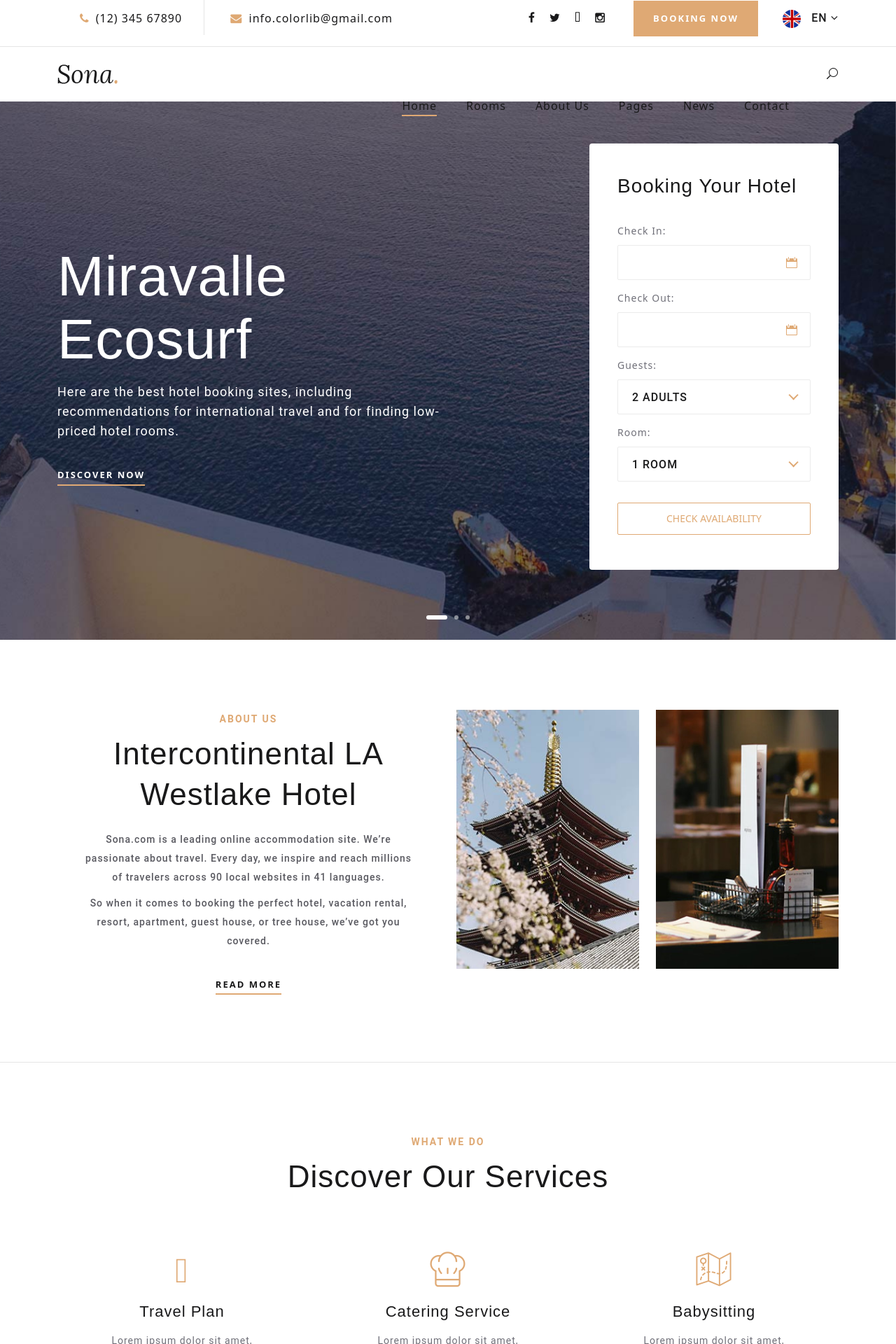
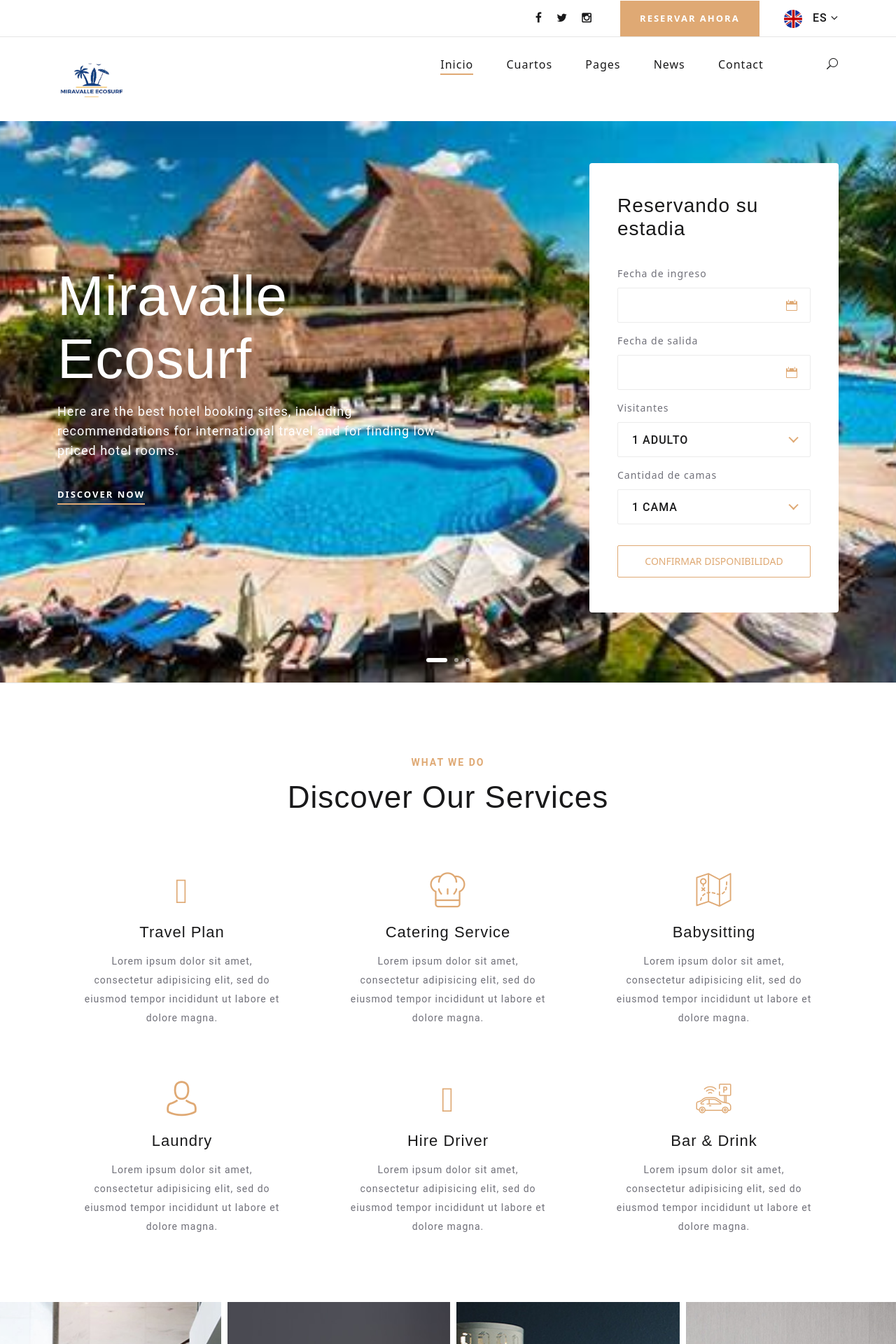
Before and after one commit to Bondanza/PTC2023, a PHP site: page /estadia.html in a window 1280 px wide. Shown: the top 1920 px of the page at 70% size. Run offline with PHP 8.4, Linux system fonts and the light colour scheme.

Commit message:
Modificacion formulario estadia

```diff
--- a/estadia.html
+++ b/estadia.html
@@ -7,7 +7,8 @@
     <meta name="keywords" content="Sona, unica, creative, html">
     <meta name="viewport" content="width=device-width, initial-scale=1.0">
     <meta http-equiv="X-UA-Compatible" content="ie=edge">
-    <title> Miravalle | Template</title>
+    <title> Miravalle Hotel </title>
+         <link rel="icon" type="image/x-icon" href="images/Logo1.png">
 
     <!-- Google Font -->
     <link href="https://fonts.googleapis.com/css?family=Lora:400,700&display=swap" rel="stylesheet">
@@ -94,27 +95,24 @@
             <div class="container">
                 <div class="row">
                     <div class="col-lg-6">
-                        <ul class="tn-left">
-                            <li><i class="fa fa-phone"></i> (12) 345 67890</li>
-                            <li><i class="fa fa-envelope"></i> info.colorlib@gmail.com</li>
-                        </ul>
+
                     </div>
                     <div class="col-lg-6">
                         <div class="tn-right">
                             <div class="top-social">
                                 <a href="#"><i class="fa fa-facebook"></i></a>
                                 <a href="#"><i class="fa fa-twitter"></i></a>
-                                <a href="#"><i class="fa fa-tripadvisor"></i></a>
+
                                 <a href="#"><i class="fa fa-instagram"></i></a>
                             </div>
-                            <a href="#" class="bk-btn">Booking Now</a>
+                            <a href="#" class="bk-btn"> Reservar ahora </a>
                             <div class="language-option">
                                 <img src="images/flag.jpg" alt="">
-                                <span>EN <i class="fa fa-angle-down"></i></span>
+                                <span> ES <i class="fa fa-angle-down"></i></span>
                                 <div class="flag-dropdown">
                                     <ul>
-                                        <li><a href="#">Zi</a></li>
-                                        <li><a href="#">Fr</a></li>
+                                        <li><a href="#">EN</a></li>
+
                                     </ul>
                                 </div>
                             </div>
@@ -129,17 +127,17 @@
                     <div class="col-lg-2">
                         <div class="logo">
                             <a href="./index.html">
-                                <img src="images/logo.png" alt="">
+                                <img src="images/Logo1.png" alt="" height = 70 width = 100>
                             </a>
                         </div>
                     </div>
                     <div class="col-lg-10">
                         <div class="nav-menu">
                             <nav class="mainmenu">
-                                <ul>
-                                    <li class="active"><a href="./index.html">Home</a></li>
-                                    <li><a href="./rooms.html">Rooms</a></li>
-                                    <li><a href="./about-us.html">About Us</a></li>
+
+                                    <li class="active"><a href="#inicio"> Inicio </a></li>
+                                    <li><a href="./rooms.html"> Cuartos </a></li>
+
                                     <li><a href="./pages.html">Pages</a>
                                         <ul class="dropdown">
                                             <li><a href="./room-details.html">Room Details</a></li>
@@ -150,7 +148,7 @@
                                     </li>
                                     <li><a href="./blog.html">News</a></li>
                                     <li><a href="./contact.html">Contact</a></li>
-                                </ul>
+
                             </nav>
                             <div class="nav-right search-switch">
                                 <i class="icon_search"></i>
@@ -164,7 +162,7 @@
     <!-- Header End -->
 
     <!-- Hero Section Begin -->
-    <section class="hero-section">
+    <section class="hero-section" id="inicio">
         <div class="container">
             <div class="row">
                 <div class="col-lg-6">
@@ -177,33 +175,35 @@
                 </div>
                 <div class="col-xl-4 col-lg-5 offset-xl-2 offset-lg-1">
                     <div class="booking-form">
-                        <h3>Booking Your Hotel</h3>
+                        <h3> Reservando su estadia </h3>
                         <form action="#">
                             <div class="check-date">
-                                <label for="date-in">Check In:</label>
+                                <label for="date-in"> Fecha de ingreso </label>
                                 <input type="text" class="date-input" id="date-in">
                                 <i class="icon_calendar"></i>
                             </div>
                             <div class="check-date">
-                                <label for="date-out">Check Out:</label>
+                                <label for="date-out"> Fecha de salida </label>
                                 <input type="text" class="date-input" id="date-out">
                                 <i class="icon_calendar"></i>
                             </div>
                             <div class="select-option">
-                                <label for="guest">Guests:</label>
+                                <label for="guest"> Visitantes </label>
                                 <select id="guest">
-                                    <option value="">2 Adults</option>
-                                    <option value="">3 Adults</option>
+                                    <option value="">1 Adulto</option>
+                                    <option value="">2 Adulto</option>
+                                    <option value="">3 Adulto</option>
+                                    <option value="">4 Adulto</option>
                                 </select>
                             </div>
                             <div class="select-option">
-                                <label for="room">Room:</label>
+                                <label for="room"> Cantidad de camas </label>
                                 <select id="room">
-                                    <option value="">1 Room</option>
-                                    <option value="">2 Room</option>
+                                    <option value="">1 cama</option>
+                                    <option value="">2 camas</option>
                                 </select>
                             </div>
-                            <button type="submit">Check Availability</button>
+                            <button type="submit"> Confirmar disponibilidad </button>
                         </form>
                     </div>
                 </div>
@@ -217,40 +217,7 @@
     </section>
     <!-- Hero Section End -->
 
-    <!-- About Us Section Begin -->
-    <section class="aboutus-section spad">
-        <div class="container">
-            <div class="row">
-                <div class="col-lg-6">
-                    <div class="about-text">
-                        <div class="section-title">
-                            <span>About Us</span>
-                            <h2>Intercontinental LA <br />Westlake Hotel</h2>
-                        </div>
-                        <p class="f-para">Sona.com is a leading online accommodation site. We’re passionate about
-                            travel. Every day, we inspire and reach millions of travelers across 90 local websites in 41
-                            languages.</p>
-                        <p class="s-para">So when it comes to booking the perfect hotel, vacation rental, resort,
-                            apartment, guest house, or tree house, we’ve got you covered.</p>
-                        <a href="#" class="primary-btn about-btn">Read More</a>
-                    </div>
-                </div>
-                <div class="col-lg-6">
-                    <div class="about-pic">
-                        <div class="row">
-                            <div class="col-sm-6">
-                                <img src="images/about/about-1.jpg" alt="">
-                            </div>
-                            <div class="col-sm-6">
-                                <img src="images/about/about-2.jpg" alt="">
-                            </div>
-                        </div>
-                    </div>
-                </div>
-            </div>
-        </div>
-    </section>
-    <!-- About Us Section End -->
+
 
     <!-- Services Section End -->
     <section class="services-section spad">
--- a/index.php
+++ b/index.php
@@ -103,7 +103,7 @@
           <h4>EcoSurf </h4>
         </div>
         <div class="slide-info-txt">
-          <p> Somos un hotel de playa ubicado en la bella playa Miralvalle, una playa extremadamente limpia y segura. </p>
+          <p> Somos un hotel de playa ubicado en la bella playa Miravalle, una playa extremadamente limpia y segura. </p>
         </div>
       </div>
     </div>
@@ -152,7 +152,7 @@
           <div class="grid-wthree-service">
             <img src="images/ab1.jpg" alt="news image" class="img-fluid">
             <div class="ser-text-wthree mt-3">
-              <a href="/estadia.html" > Estadía </a>
+              <a href="estadia.html" > Estadía </a>
               <p class="mt-2"> Escoge entre una amplia variedad de habitaciones de gran comodidad</p>
             </div>
           </div>
```
Also changed, not shown: about-us.html (deleted, +0 -386 lines), images/hero/hero-1.jpg, images/hero/hero-2.jpg, images/hero/hero-3.jpg, 3 other files.
